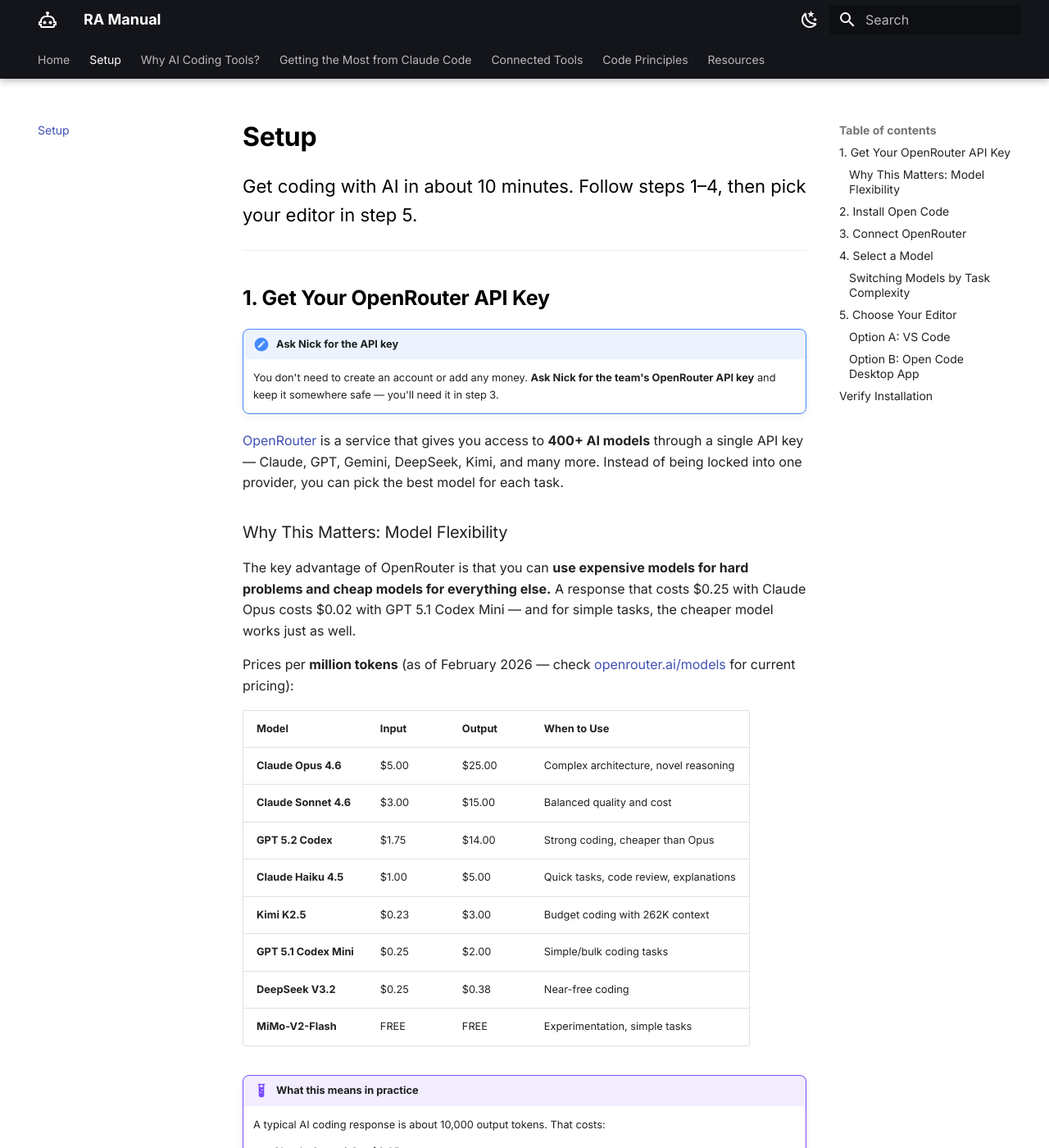
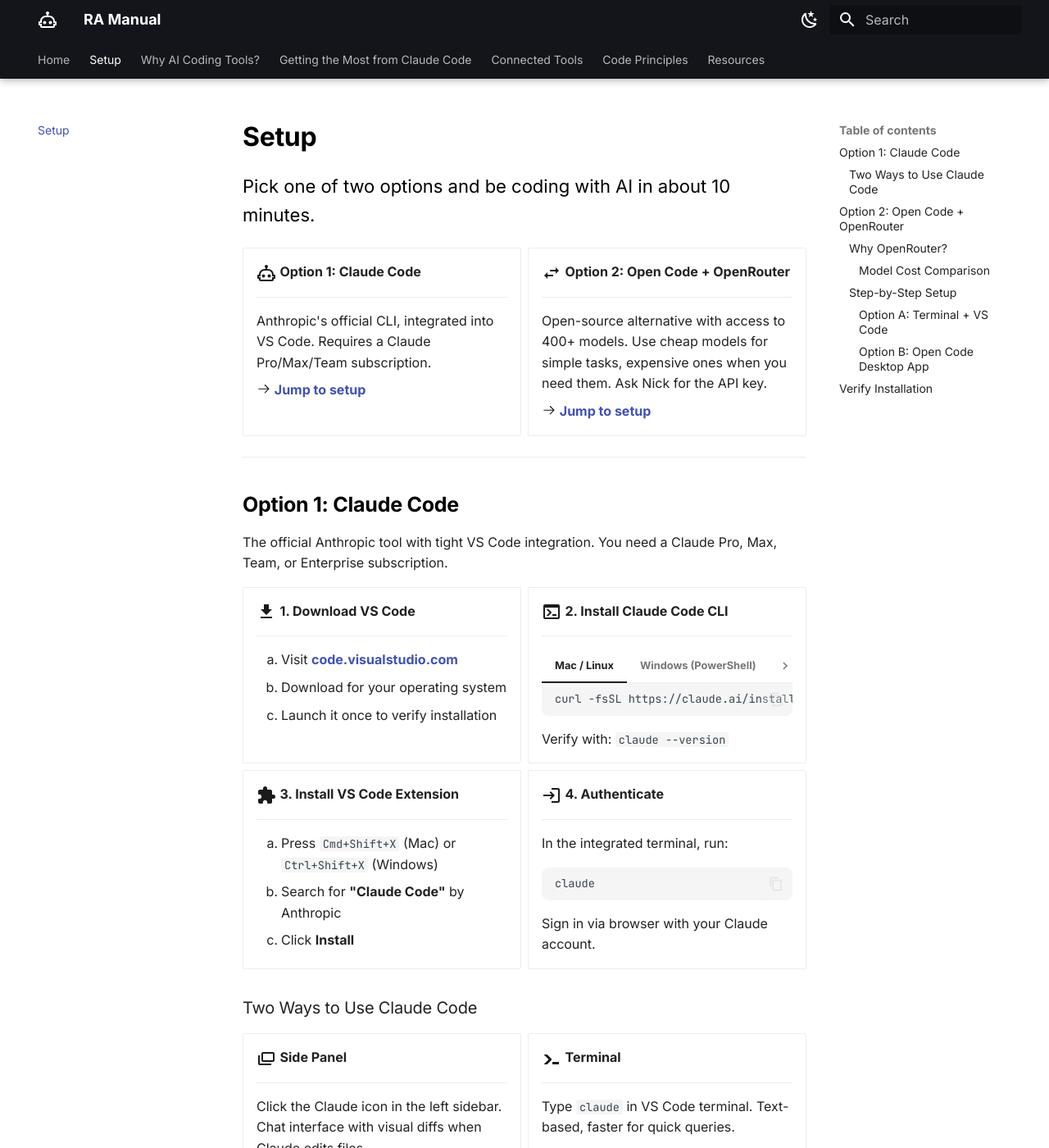
Before and after one commit to longjohnnicholas/ra-manual, an MkDocs documentation site: the page built from docs/01-setup.md, in a window 1280 px wide and 1400 px high. Shown: the whole window at 82% size. Built offline with MkDocs 1.6.1 and Material for MkDocs 9.7.7, drawn with Linux system fonts in a browser that asks for light colours; some of the changed text lies outside the part shown.

Commit message:
Restructure setup: two top-level options, VS Code vs Desktop App nested under Option 2
Option 1: Claude Code (unchanged)
Option 2: Open Code + OpenRouter (steps 1-4 shared, then 5a VS Code
or 5b Desktop App)

Co-Authored-By: Claude Opus 4.6 <noreply@anthropic.com>

````diff
--- a/docs/01-setup.md
+++ b/docs/01-setup.md
@@ -1,21 +1,129 @@
 # Setup
 
 <p style="font-size: 1.1rem; color: #000;">
-Get coding with AI in about 10 minutes. Follow steps 1–4, then pick your editor in step 5.
+Pick one of two options and be coding with AI in about 10 minutes.
 </p>
+
+<div class="grid cards" markdown>
+
+-   :material-robot-outline:{ .lg .middle } __Option 1: Claude Code__
+
+    ---
+
+    Anthropic's official CLI, integrated into VS Code. Requires a Claude Pro/Max/Team subscription.
+
+    [:octicons-arrow-right-24: Jump to setup](#option-1-claude-code)
+
+-   :material-swap-horizontal:{ .lg .middle } __Option 2: Open Code + OpenRouter__
+
+    ---
+
+    Open-source alternative with access to 400+ models. Use cheap models for simple tasks, expensive ones when you need them. Ask Nick for the API key.
+
+    [:octicons-arrow-right-24: Jump to setup](#option-2-open-code-openrouter)
+
+</div>
 
 ---
 
-## 1. Get Your OpenRouter API Key
+## Option 1: Claude Code
+
+The official Anthropic tool with tight VS Code integration. You need a Claude Pro, Max, Team, or Enterprise subscription.
+
+<div class="grid cards" markdown>
+
+-   :material-download:{ .lg .middle } __1. Download VS Code__
+
+    ---
+
+    1. Visit [code.visualstudio.com](https://code.visualstudio.com/)
+    2. Download for your operating system
+    3. Launch it once to verify installation
+
+-   :material-console:{ .lg .middle } __2. Install Claude Code CLI__
+
+    ---
+
+    === "Mac / Linux"
+
+        ```bash
+        curl -fsSL https://claude.ai/install.sh | bash
+        ```
+
+    === "Windows (PowerShell)"
+
+        ```powershell
+        irm https://claude.ai/install.ps1 | iex
+        ```
+
+    === "Homebrew (Mac)"
+
+        ```bash
+        brew install --cask claude-code
+        ```
+
+    Verify with: `claude --version`
+
+-   :material-puzzle:{ .lg .middle } __3. Install VS Code Extension__
+
+    ---
+
+    1. Press `Cmd+Shift+X` (Mac) or `Ctrl+Shift+X` (Windows)
+    2. Search for **"Claude Code"** by Anthropic
+    3. Click **Install**
+
+-   :material-login:{ .lg .middle } __4. Authenticate__
+
+    ---
+
+    In the integrated terminal, run:
+
+    ```bash
+    claude
+    ```
+
+    Sign in via browser with your Claude account.
+
+</div>
+
+### Two Ways to Use Claude Code
+
+<div class="grid cards" markdown>
+
+-   :material-dock-window:{ .lg .middle } __Side Panel__
+
+    ---
+
+    Click the Claude icon in the left sidebar. Chat interface with visual diffs when Claude edits files.
+
+    **Best for:** Visual review, interactive debugging, exploratory sessions.
+
+-   :material-console-line:{ .lg .middle } __Terminal__
+
+    ---
+
+    Type `claude` in VS Code terminal. Text-based, faster for quick queries.
+
+    **Best for:** Quick questions, scripting, rapid iteration.
+
+</div>
+
+---
+
+## Option 2: Open Code + OpenRouter
+
+[Open Code](https://opencode.ai/) is a free, open-source AI coding agent (~106K GitHub stars, MIT license). Pair it with [OpenRouter](https://openrouter.ai/) and you get access to **400+ models** through a single API key — Claude, GPT, Gemini, DeepSeek, Kimi, and many more.
+
+### Why OpenRouter?
 
 !!! note "Ask Nick for the API key"
-    You don't need to create an account or add any money. **Ask Nick for the team's OpenRouter API key** and keep it somewhere safe — you'll need it in step 3.
+    You don't need to create an account or add any money. **Ask Nick for the team's OpenRouter API key** and keep it somewhere safe — you'll need it in step 2.
 
-[OpenRouter](https://openrouter.ai/) is a service that gives you access to **400+ AI models** through a single API key — Claude, GPT, Gemini, DeepSeek, Kimi, and many more. Instead of being locked into one provider, you can pick the best model for each task.
+[OpenRouter](https://openrouter.ai/) gives you **one API key** that works with models from Anthropic, OpenAI, Google, Meta, Moonshot, and dozens more. You're not locked into one provider.
 
-### Why This Matters: Model Flexibility
+The key advantage: **use expensive models for hard problems, cheap models for everything else.** A response that costs $0.25 with Claude Opus costs $0.02 with GPT 5.1 Codex Mini — and for simple tasks, the cheaper model works just as well.
 
-The key advantage of OpenRouter is that you can **use expensive models for hard problems and cheap models for everything else.** A response that costs $0.25 with Claude Opus costs $0.02 with GPT 5.1 Codex Mini — and for simple tasks, the cheaper model works just as well.
+#### Model Cost Comparison
 
 Prices per **million tokens** (as of February 2026 — check [openrouter.ai/models](https://openrouter.ai/models) for current pricing):
 
@@ -40,11 +148,9 @@ Prices per **million tokens** (as of February 2026 — check [openrouter.ai/mode
 
     Use Opus only for hard problems (maybe 10-20% of your queries) and route everything else to cheaper models. This can cut costs by 60-90%.
 
----
+### Step-by-Step Setup
 
-## 2. Install Open Code
-
-[Open Code](https://opencode.ai/) is a free, open-source AI coding agent (~106K GitHub stars, MIT license) that works with OpenRouter and 75+ other providers.
+**1. Install Open Code**
 
 === "Mac / Linux"
 
@@ -70,9 +176,7 @@ Prices per **million tokens** (as of February 2026 — check [openrouter.ai/mode
     scoop install opencode
     ```
 
----
-
-## 3. Connect OpenRouter
+**2. Connect OpenRouter**
 
 Launch Open Code in any folder:
 
@@ -90,9 +194,7 @@ Alternatively, set it as an environment variable in your shell profile (e.g., `~
 export OPENROUTER_API_KEY=sk-or-your-key-here
 ```
 
----
-
-## 4. Select a Model
+**3. Select a model**
 
 Run `/models` inside Open Code to see all available models and pick one:
 
@@ -125,23 +227,17 @@ This is the real power of this setup — choose the right model for each task:
 }
 ```
 
-This uses Sonnet as your primary model and Codex Mini for lightweight tasks automatically.
-
----
-
-## 5. Choose Your Editor
-
-You've installed Open Code and connected it to OpenRouter. Now pick how you want to use it:
+**5. Choose your editor**
 
 <div class="grid cards" markdown>
 
--   :material-microsoft-visual-studio-code:{ .lg .middle } __Option A: VS Code__
+-   :material-microsoft-visual-studio-code:{ .lg .middle } __Option A: Terminal + VS Code__
 
     ---
 
     Use Open Code inside VS Code — the same editor used across most research teams.
 
-    [:octicons-arrow-right-24: Set up VS Code](#option-a-vs-code)
+    [:octicons-arrow-right-24: Set up VS Code](#option-a-terminal-vs-code)
 
 -   :material-application:{ .lg .middle } __Option B: Open Code Desktop App__
 
@@ -153,7 +249,7 @@ You've installed Open Code and connected it to OpenRouter. Now pick how you want
 
 </div>
 
-### Option A: VS Code
+#### Option A: Terminal + VS Code
 
 **1. Download VS Code**
 
@@ -195,7 +291,7 @@ A standalone desktop app — currently in Beta, built with Tauri (lightweight an
 
 **2. Open a project folder and start coding**
 
-The desktop app uses the same OpenRouter configuration you set up in steps 3-4. No extra setup needed.
+The desktop app uses the same OpenRouter connection you set up in steps 2-3. No extra setup needed.
 
 !!! info "When to use the desktop app"
     The desktop app is a good choice if:
@@ -209,21 +305,10 @@ The desktop app uses the same OpenRouter configuration you set up in steps 3-4.
 ## Verify Installation
 
 !!! success "Final Check"
-    Whichever editor you chose, open a project folder and ask:
+    Whichever option you chose, open a project folder and ask:
 
     ```
     What files are in this directory?
     ```
 
     If the AI lists your files, you're ready. [:octicons-arrow-right-24: Next: Learn why AI coding tools are transformative](02-why-claude-code.md)
-
----
-
-??? note "Alternative: Claude Code + VS Code"
-    If you have a Claude Pro, Max, Team, or Enterprise subscription, you can use Anthropic's official **Claude Code** CLI instead of Open Code.
-
-    1. Install: `curl -fsSL https://claude.ai/install.sh | bash`
-    2. Install the VS Code extension: search for "Claude Code" by Anthropic
-    3. Authenticate: run `claude` in the terminal and sign in
-
-    Claude Code only works with Anthropic models (no OpenRouter, no model switching). It's a good option if you already have a subscription, but Open Code + OpenRouter gives you more flexibility.
````
Also changed, not shown: other parts of docs/01-setup.md (+5 -5 lines).
